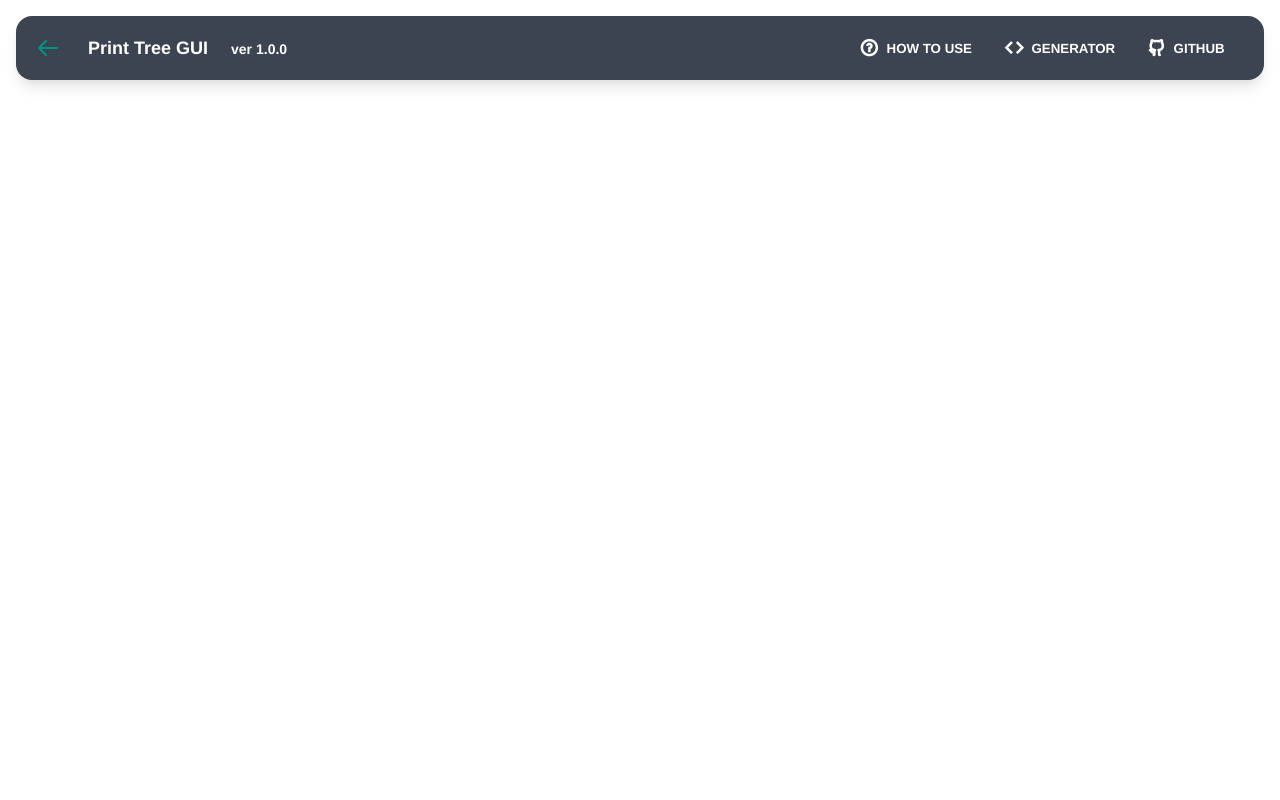
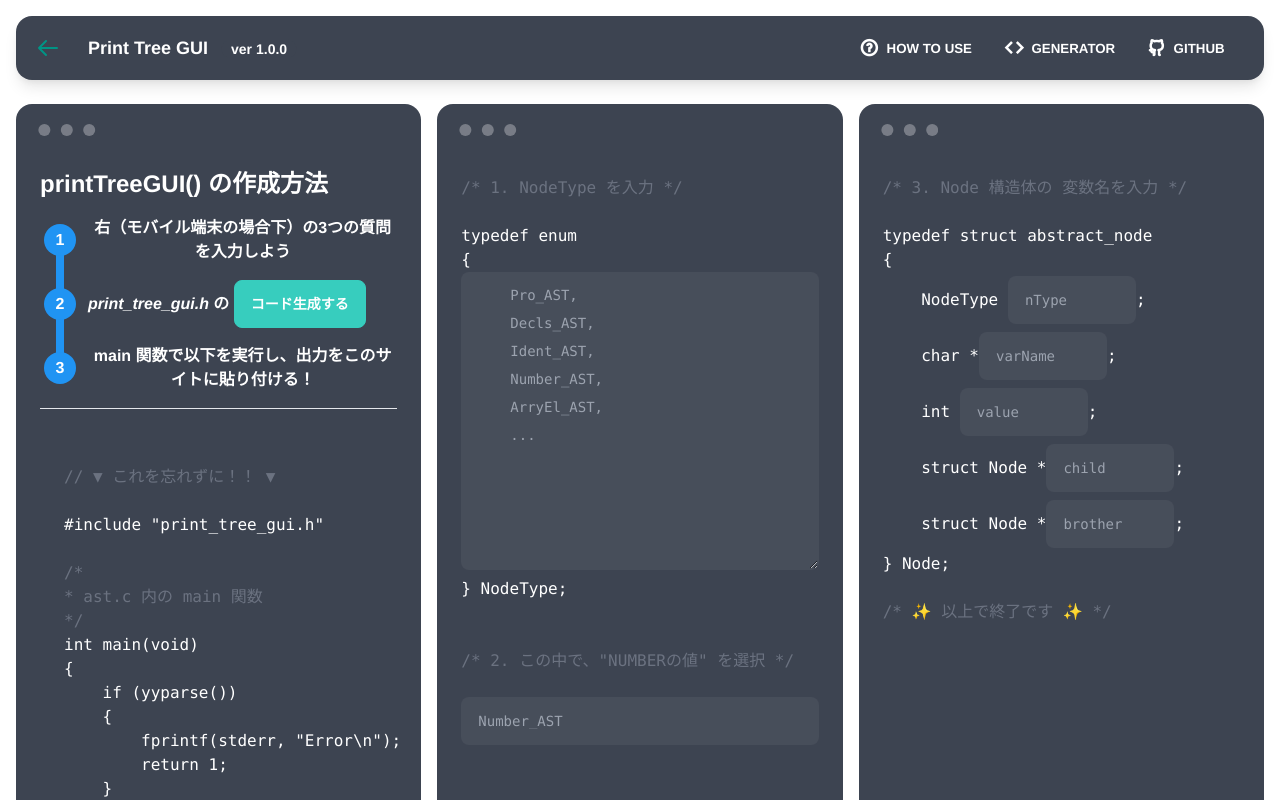
Before and after one commit to smpny7/print-tree-gui, a Vue app: page /generator in a window 1280 px wide. Shown: the top 800 px of the page. Built offline with nearby package versions, Linux system fonts and the light colour scheme.

Commit message:
Add: Generator デザイン実装

```diff
--- /dev/null
+++ b/src/components/Generator.vue
@@ -0,0 +1,108 @@
+<template>
+    <div class="grid lg:grid-cols-3 gap-4 min-h-screen mb-6 px-4">
+        <div class="mockup-code text-left">
+            <div class="px-6 py-4">
+                <h2 class="mb-2 text-2xl font-bold">
+                    printTreeGUI() の作成方法
+                </h2>
+
+                <ul class="steps steps-vertical font-bold">
+                    <li class="step step-info">
+                        <p>
+                            右（モバイル端末の場合下）の3つの質問を入力しよう
+                        </p>
+                    </li>
+                    <li class="step step-info">
+                        <p>
+                            <i>print_tree_gui.h</i> の
+                            <router-link to="#" class="btn btn-accent">コード生成する</router-link>
+                        </p>
+                    </li>
+                    <li class="step step-info text-left">main 関数で以下を実行し、出力をこのサイトに貼り付ける！</li>
+                </ul>
+
+                <hr class="mt-2">
+
+                <pre class="mt-8 px-6">
+                    <code>
+<span class="text-gray-500">// ▼ これを忘れずに！！ ▼</span>
+
+#include "print_tree_gui.h"
+
+<span class="text-gray-500">/*
+* ast.c 内の main 関数
+*/</span>
+int main(void)
+{
+    if (yyparse())
+    {
+        fprintf(stderr, "Error\n");
+        return 1;
+    }
+
+    printTreeGUI(top);
+    printf("\n");
+
+    return 0;
+}
+                    </code>
+                </pre>
+            </div>
+        </div>
+
+        <div class="mockup-code text-left">
+            <pre class="px-6">
+                <code>
+<span class="text-gray-500">/* 1. NodeType を入力 */</span>
+
+typedef enum
+{
+<textarea class="textarea textarea-ghost w-full pl-12" cols="30" rows="10"
+          placeholder="Pro_AST,
+Decls_AST,
+Ident_AST,
+Number_AST,
+ArryEl_AST,
+...">
+</textarea>
+} NodeType;
+
+
+<span class="text-gray-500">/* 2. この中で、"NUMBERの値" を選択 */</span>
+
+<input type="text" class="textarea textarea-ghost w-full"
+       placeholder="Number_AST">
+                </code>
+            </pre>
+        </div>
+
+        <div class="mockup-code text-left">
+            <pre class="px-6">
+                <code>
+<span class="text-gray-500">/* 3. Node 構造体の 変数名を入力 */</span>
+
+typedef struct abstract_node
+{
+    NodeType <input type="text" class="textarea textarea-ghost my-1 w-32" placeholder="nType">;
+    char *<input type="text" class="textarea textarea-ghost my-1 w-32" placeholder="varName">;
+    int <input type="text" class="textarea textarea-ghost my-1 w-32" placeholder="value">;
+    struct Node *<input type="text" class="textarea textarea-ghost my-1 w-32" placeholder="child">;
+    struct Node *<input type="text" class="textarea textarea-ghost my-1 w-32" placeholder="brother">;
+} Node;
+
+<span class="text-gray-500">/* ✨ 以上で終了です ✨ */</span>
+                </code>
+            </pre>
+        </div>
+    </div>
+</template>
+
+<script>
+export default {
+    name: 'Generator'
+}
+</script>
+
+<style scoped>
+
+</style>
--- a/src/components/Home.vue
+++ b/src/components/Home.vue
@@ -32,11 +32,10 @@
                 </li>
                 <li class="step step-info">
                     <p>
-                        <a class="btn btn-ghost btn-sm bg-neutral text-white rounded-btn top-0.5 relative"
-                           href="#">
+                        <router-link to="/generator" class="btn btn-ghost btn-sm bg-neutral text-white rounded-btn top-0.5 relative">
                             <i class="ri-code-line ri-xl mr-2"></i>
                             Generator
-                        </a>
+                        </router-link>
                         でコード生成
                     </p>
                 </li>
--- a/src/components/HowToUse.vue
+++ b/src/components/HowToUse.vue
@@ -1,6 +1,10 @@
 <template>
     <div>
-
+        <h2 class="flex text-3xl justify-center text-purple-500 mt-8">
+            <button class="btn btn-ghost btn-sm btn-circle loading"></button>
+            製作中...
+        </h2>
+        <p class="text-gray-500 mt-3">How To Use</p>
     </div>
 </template>
 
--- a/src/components/Nav.vue
+++ b/src/components/Nav.vue
@@ -4,11 +4,10 @@
             <i class="ri-question-line ri-xl mr-2"></i>
             How to use
         </router-link>
-        <a class="btn btn-ghost btn-sm rounded-btn" href="https://github.com/smpny7/print-tree-gui"
-           target="_blank">
+        <router-link to="/generator" class="btn btn-ghost btn-sm rounded-btn">
             <i class="ri-code-line ri-xl mr-2"></i>
             Generator
-        </a>
+        </router-link>
         <a class="btn btn-ghost btn-sm rounded-btn" href="https://github.com/smpny7/print-tree-gui"
            target="_blank">
             <i class="ri-github-line ri-xl mr-2"></i>
--- a/src/router.js
+++ b/src/router.js
@@ -17,6 +17,11 @@ export default new Router({
             path: '/how_to_use',
             name: 'how_to_use',
             component: () => import('./components/HowToUse.vue')
+        },
+        {
+            path: '/generator',
+            name: 'generator',
+            component: () => import('./components/Generator.vue')
         }
     ]
 })
```
